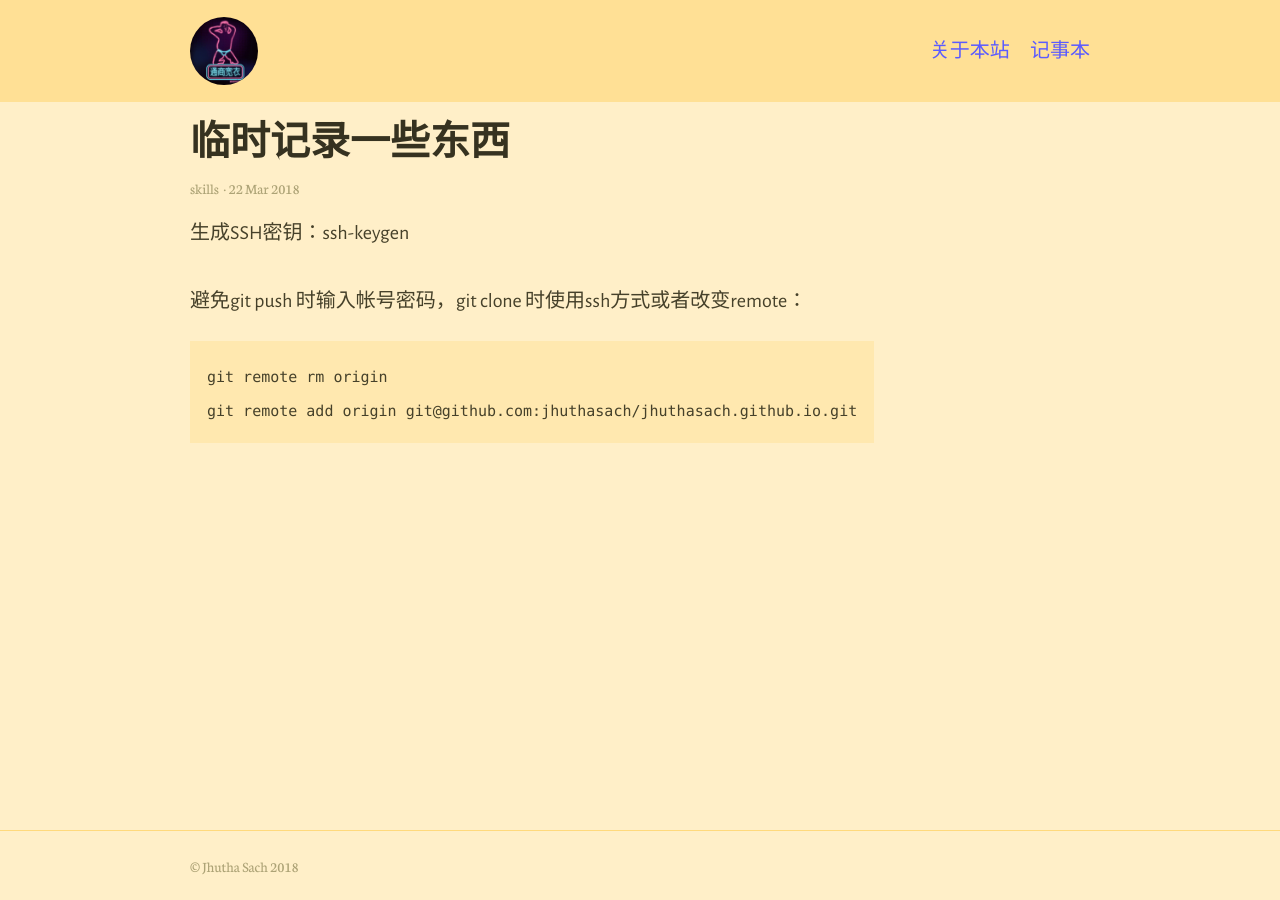
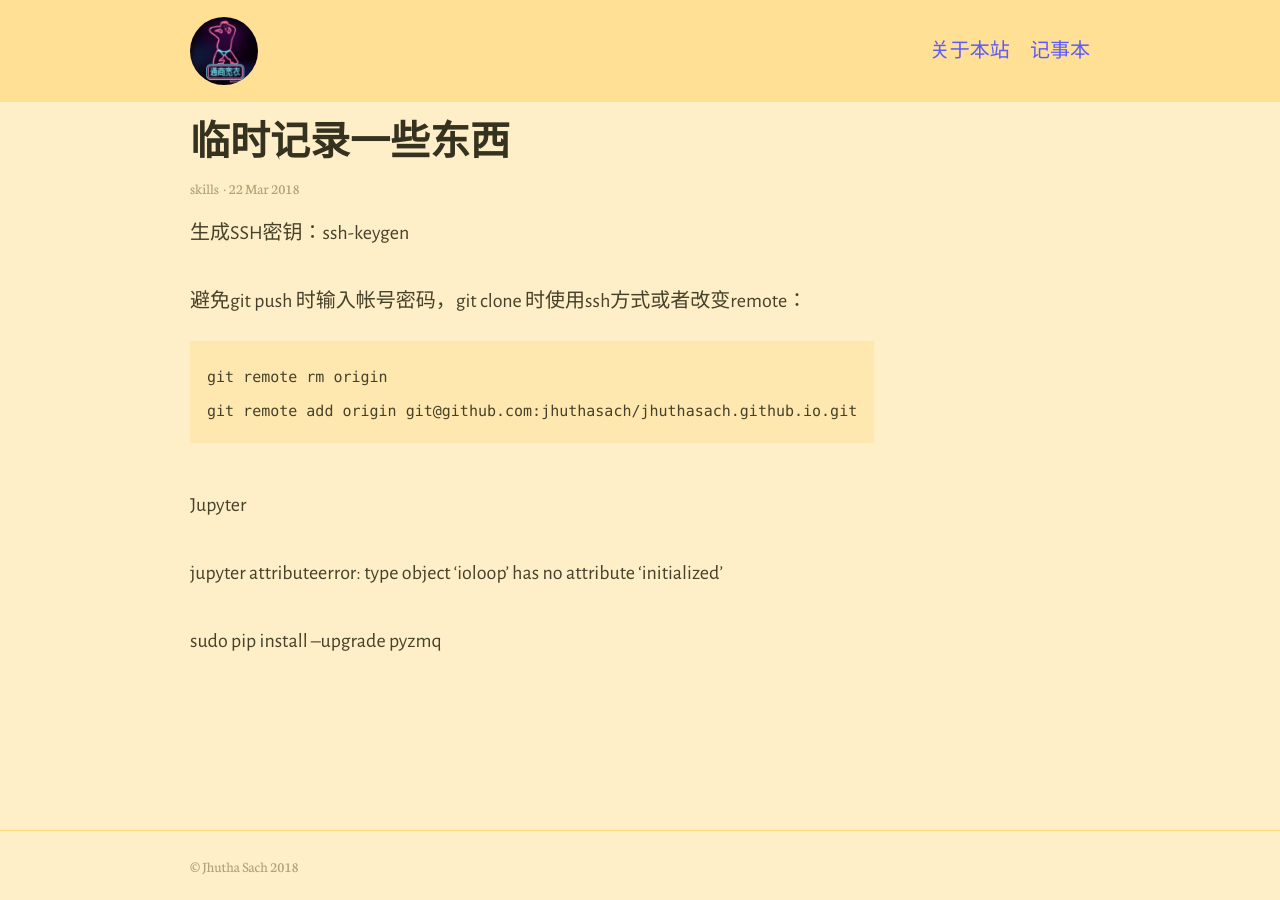
Before and after one commit to jhuthasach/jhuthasach.github.io, a Jekyll site: the page built from _posts/2018-03-22-临时记录一些东西.md, in a window 1280 px wide. Built offline with Jekyll 4.4.1, drawn with Linux system fonts in a browser that asks for light colours.

Commit message:
add something

```diff
--- a/_posts/2018-03-22-临时记录一些东西.md
+++ b/_posts/2018-03-22-临时记录一些东西.md
@@ -9,3 +9,10 @@ category: skills
 
 	git remote rm origin
 	git remote add origin git@github.com:jhuthasach/jhuthasach.github.io.git
+
+
+Jupyter
+
+jupyter attributeerror: type object 'ioloop' has no attribute 'initialized'
+
+sudo pip install --upgrade pyzmq
```
Also changed, not shown: _posts/2018-03-21-Ubuntu 实用命令.md (+1 -0 lines).
